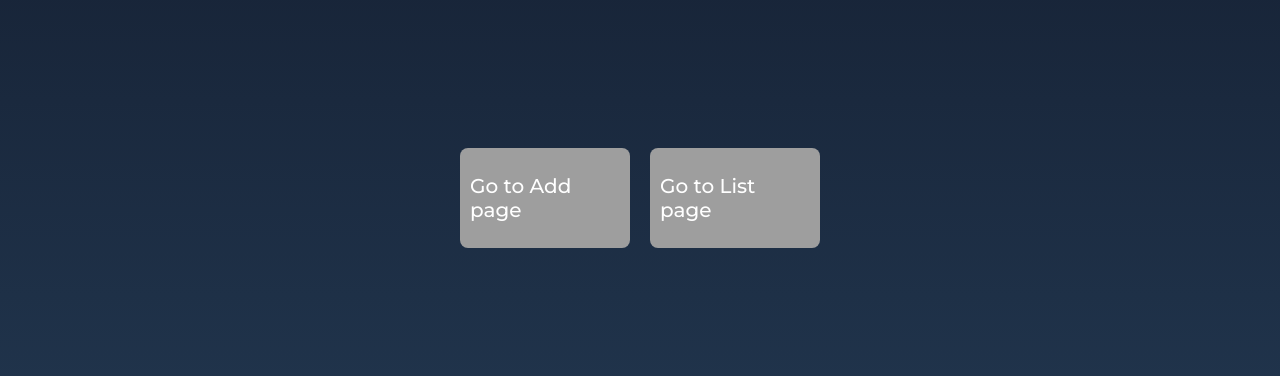
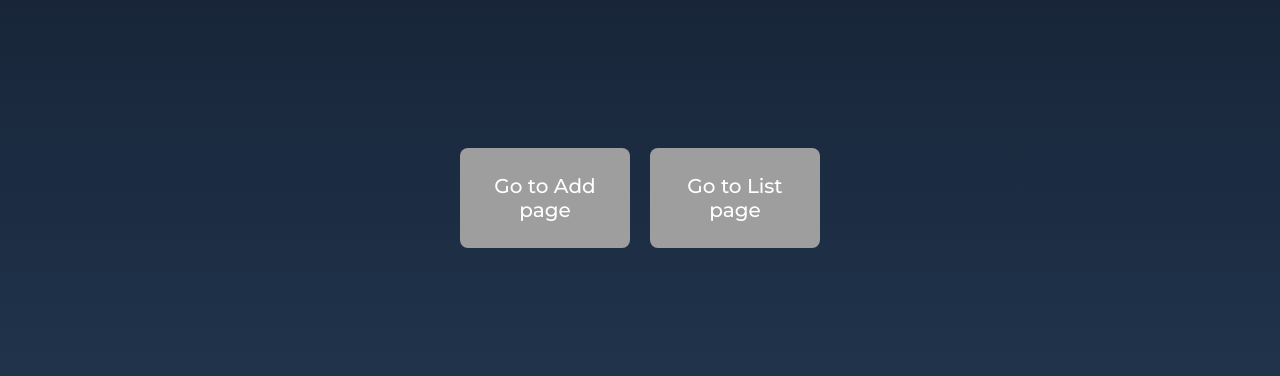
Before and after one commit to Sanechek1337/onelab-react, a React (Create React App) app: page / in a window 1280 px wide. Shown: the part 202-578 px from the top of the page. Built offline with nearby package versions, Linux system fonts and the light colour scheme.

Commit message:
feat: make align text in center for navigation buttons

```diff
--- a/src/page/Home.jsx
+++ b/src/page/Home.jsx
@@ -1,5 +1,5 @@
-import { Link } from "react-router-dom";
-import styled from "styled-components";
+import { Link } from 'react-router-dom';
+import styled from 'styled-components';
 
 export default function Home() {
   return (
@@ -10,7 +10,7 @@ export default function Home() {
   );
 }
 
-const StyledNav = styled("nav")`
+const StyledNav = styled('nav')`
   display: flex;
   justify-content: center;
   align-items: center;
@@ -27,6 +27,7 @@ const StyledLink = styled(Link)`
   background-color: #9e9e9e;
   color: #fff;
   text-decoration: none;
+  text-align: center;
   font-size: 20px;
   font-weight: 500;
   padding: 0 10px;
```
